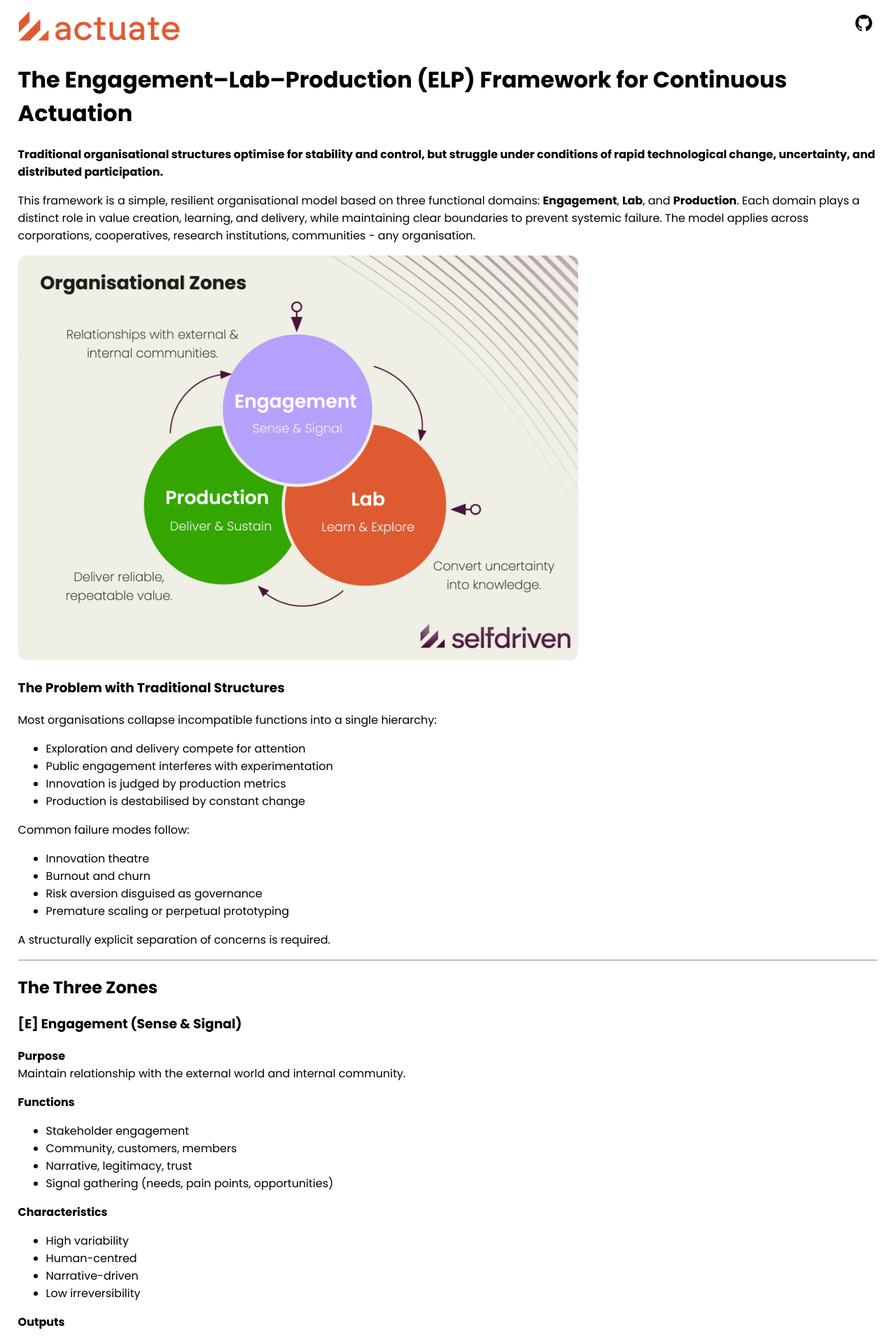
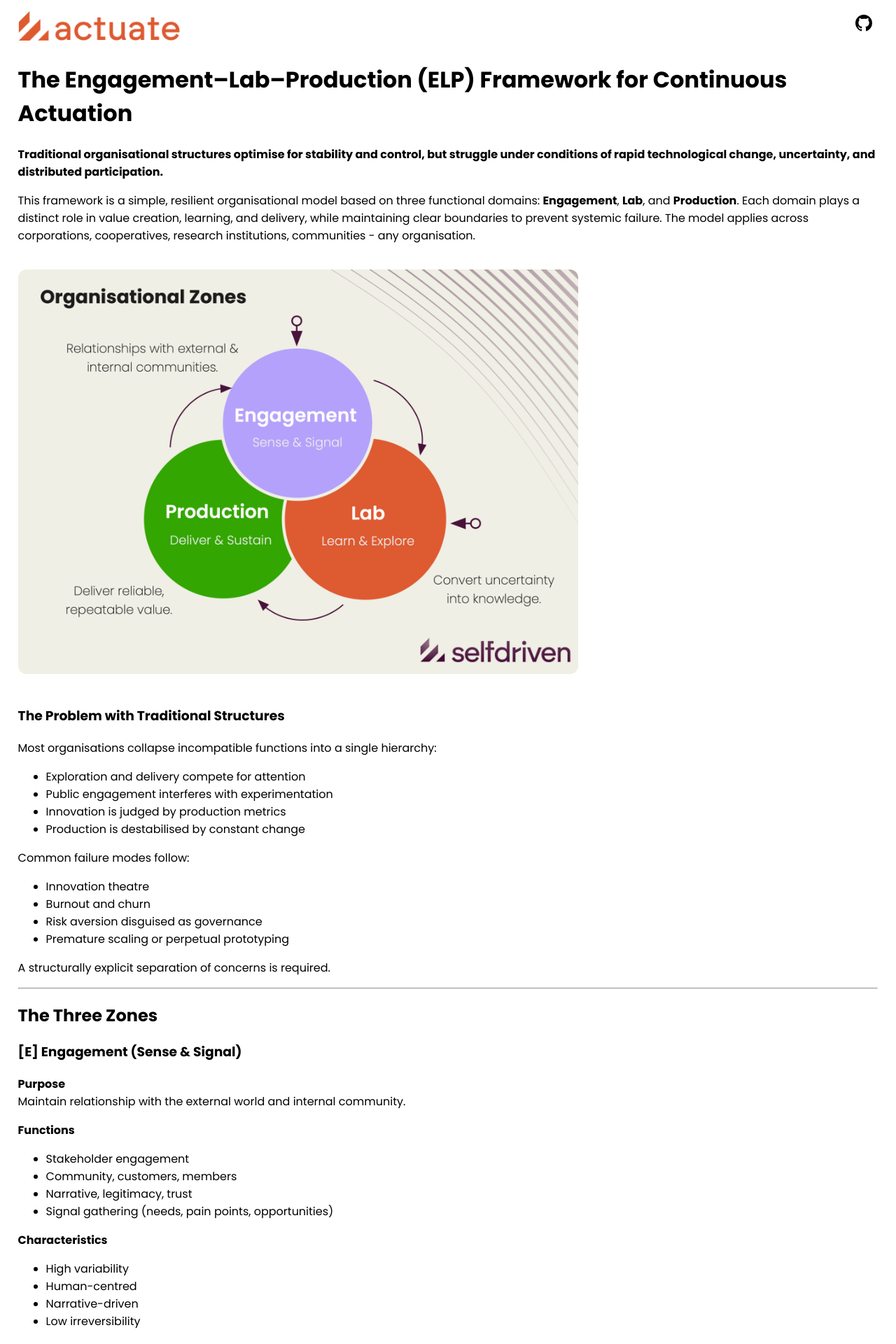
Before and after one commit to selfdriven-engagement/selfdriven-actuate, a Jekyll site: the page built from docs/pages/framework-engagement-lab-production.md, in a window 1280 px wide. Shown: the top 1920 px of the page at 70% size. Built offline with Jekyll 4.4.1, drawn with Linux system fonts in a browser that asks for light colours.

Commit message:
Update framework-engagement-lab-production.md

```diff
--- a/docs/pages/framework-engagement-lab-production.md
+++ b/docs/pages/framework-engagement-lab-production.md
@@ -10,7 +10,7 @@ permalink: /framework/engagement-lab-production
 
 This framework is a simple, resilient organisational model based on three functional domains: **Engagement**, **Lab**, and **Production**. Each domain plays a distinct role in value creation, learning, and delivery, while maintaining clear boundaries to prevent systemic failure. The model applies across corporations, cooperatives, research institutions, communities - any organisation.
 
-<img src="/assets/img/selfdriven-organisational-zones-elp.png" style="border-radius: 12px; width:100%; max-width: 800px;">
+<img src="/assets/img/selfdriven-organisational-zones-elp.png" style="border-radius: 12px; width:100%; max-width: 800px;  margin-top:20px;  margin-bottom:20px;">
 
 ### The Problem with Traditional Structures
 
```
